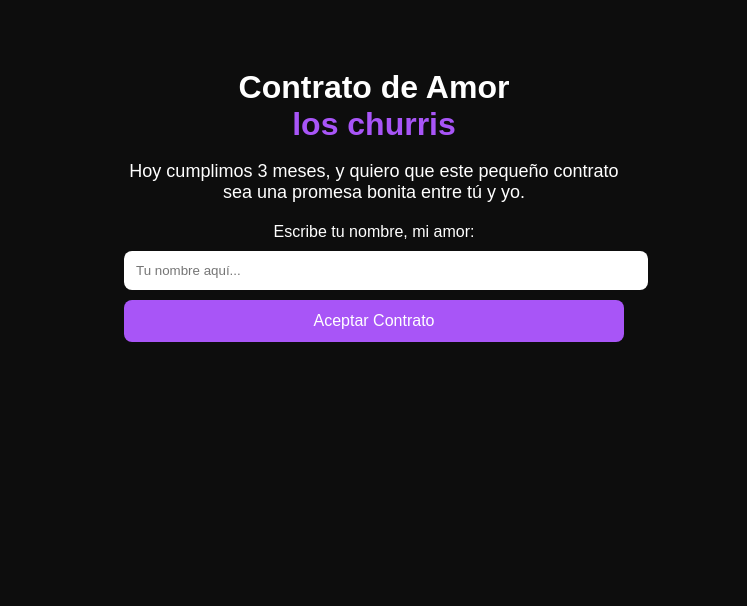
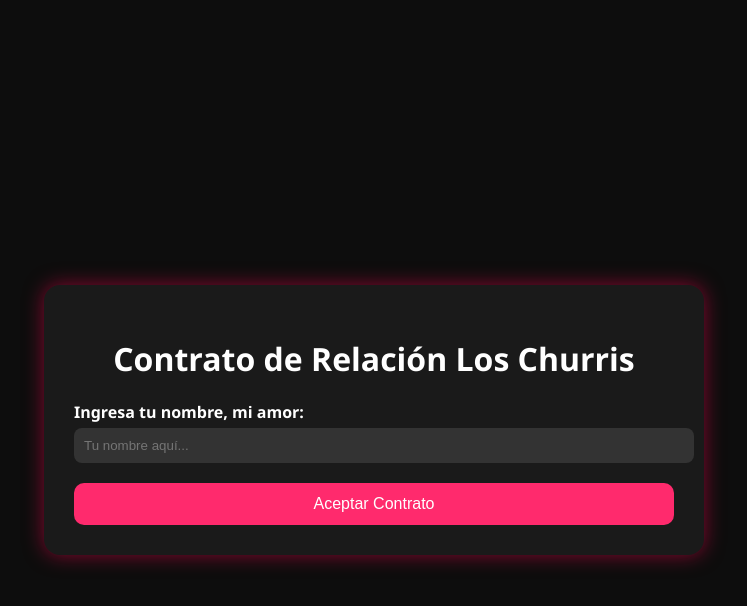
Before and after one commit to TiiX4/CONTRATO, a plain HTML site: page index.html in a window 1280 px wide. Shown: the whole page, without its empty margins (266-1013 px from the left). Drawn offline with Linux system fonts and the light colour scheme.

Commit message:
Update index.html

```diff
--- a/index.html
+++ b/index.html
@@ -1,23 +1,123 @@
 <!DOCTYPE html>
 <html lang="es">
 <head>
-<meta charset="UTF-8">
-<title>Contrato de Amor - Churrita & Churrito</title>
-<link rel="stylesheet" href="styles.css">
-<script defer src="script.js"></script>
+<meta charset="UTF-8" />
+<meta name="viewport" content="width=device-width, initial-scale=1.0" />
+<title>Contrato de Relación v1.0</title>
+
+<style>
+body {
+    margin: 0;
+    background: #0d0d0d;
+    color: #fff;
+    font-family: "Segoe UI", sans-serif;
+    display: flex;
+    justify-content: center;
+    align-items: center;
+    min-height: 100vh;
+    padding: 20px;
+}
+
+.container {
+    background: #1a1a1a;
+    padding: 30px;
+    border-radius: 16px;
+    box-shadow: 0 0 20px rgba(255, 0, 80, 0.5);
+    width: 100%;
+    max-width: 600px;
+}
+
+h1 {
+    text-align: center;
+}
+
+label {
+    display: block;
+    margin-top: 15px;
+    font-weight: bold;
+}
+
+input {
+    width: 100%;
+    padding: 10px;
+    margin-top: 5px;
+    border-radius: 8px;
+    border: none;
+    background: #333;
+    color: #fff;
+}
+
+button {
+    margin-top: 20px;
+    width: 100%;
+    padding: 12px;
+    background: #ff2a6d;
+    border: none;
+    border-radius: 10px;
+    color: white;
+    font-size: 1rem;
+    cursor: pointer;
+    transition: 0.3s;
+}
+
+button:hover {
+    background: #ff4f85;
+}
+
+.contract-box {
+    margin-top: 25px;
+    background: #111;
+    padding: 20px;
+    border-radius: 12px;
+    line-height: 1.5;
+}
+
+.hidden {
+    display: none;
+}
+</style>
+
 </head>
 <body>
+
 <div class="container">
-  <h1>Contrato de Amor<br><span> los churris </span></h1>
-  <p class="intro">Hoy cumplimos 3 meses, y quiero que este pequeño contrato sea una promesa bonita entre tú y yo.</p>
+    <h1>Contrato de Relación Los Churris</h1>
 
-  <div class="form-section">
-    <label for="nombre">Escribe tu nombre, mi amor:</label>
-    <input type="text" id="isis" placeholder="Tu nombre aquí...">
-    <button onclick="aceptar()">Aceptar Contrato</button>
-  </div>
+    <label for="isis">Ingresa tu nombre, mi amor:</label>
+    <input type="text" id="nombre" placeholder="Tu nombre aquí...">
 
-  <div id="resultado" class="resultado oculto"></div>
+    <button onclick="mostrarContrato()">Aceptar Contrato</button>
+
+    <div id="contrato" class="contract-box hidden"></div>
 </div>
+
+<script>
+function mostrarContrato() {
+    const nombre = document.getElementById("nombre").value.trim();
+    const contrato = document.getElementById("contrato");
+
+    if (nombre === "") {
+        contrato.innerHTML = "<p>Necesito que escribas tu nombre, mi amor ❤️</p>";
+        contrato.classList.remove("hidden");
+        return;
+    }
+
+    contrato.innerHTML = `
+        <h2>Contrato de Relación ❤️</h2>
+        <p>Yo, <strong>${nombre}</strong>, acepto formar parte de esta relación con MI MARIDO.</p>
+        <p>Me comprometo a:</p>
+        <ul>
+            <li>Amar con sinceridad y cariño todos los días.</li>
+            <li>Respetar, apoyar y valorar cada momento juntos.</li>
+            <li>Construir una relación bonita, sana y llena de detalles.</li>
+            <li>Celebrar cada mes como si fuera el primero.</li>
+        </ul>
+        <p style="margin-top:15px;">Firmado: <strong>MUJER</strong> 💖</p>
+    `;
+
+    contrato.classList.remove("hidden");
+}
+</script>
+
 </body>
 </html>
```
